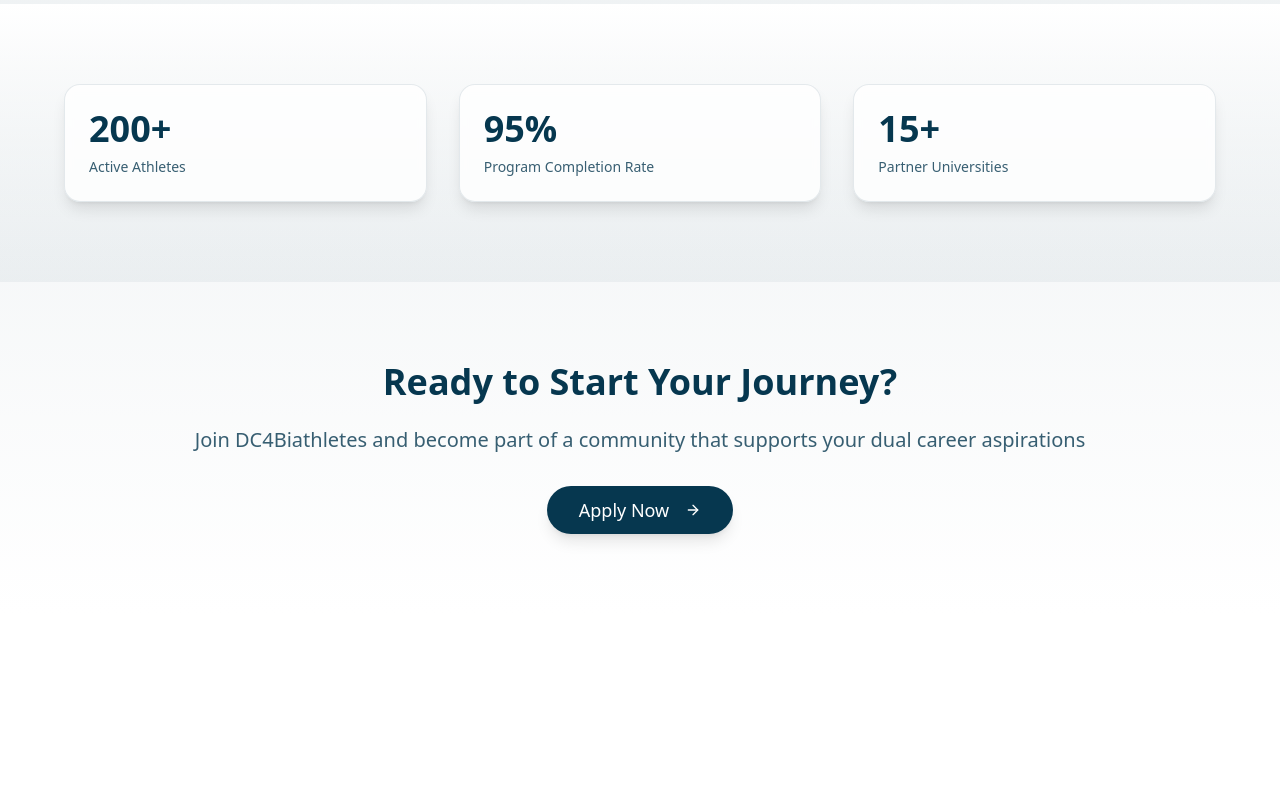
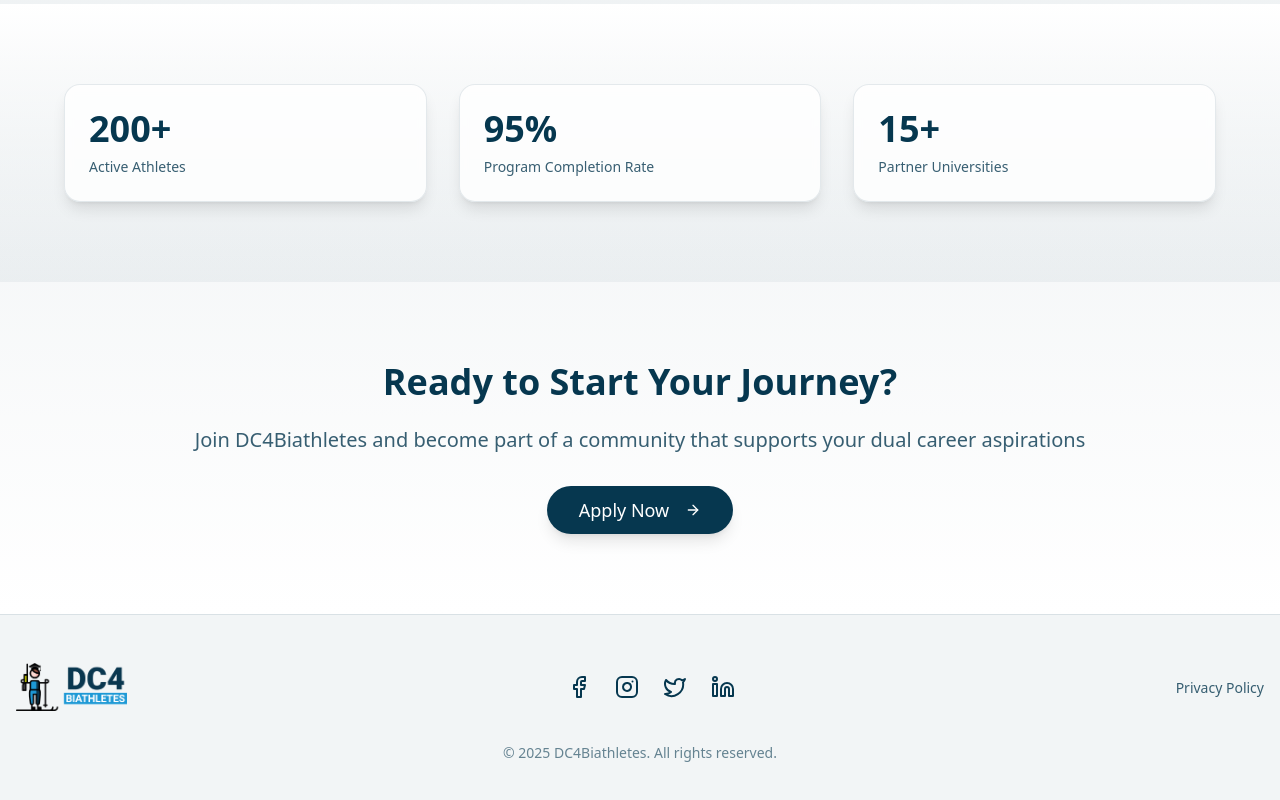
Before and after one commit to DCforBiathletes/dc4biathletes, a React (Vite) app: page / in a window 1280 px wide. Shown: the part 1362-2162 px from the top of the page. Before the commit the page ends 1976 px from the top, so only its background shows below. Built offline with nearby package versions, Linux system fonts and the light colour scheme.

Commit message:
Add footer with social media links
Added a footer component to the website.  The footer includes the website logo and links to social media accounts, as well as a link to the privacy policy.

```diff
--- a/src/App.tsx
+++ b/src/App.tsx
@@ -5,6 +5,7 @@ import { TooltipProvider } from "@/components/ui/tooltip";
 import { QueryClient, QueryClientProvider } from "@tanstack/react-query";
 import { BrowserRouter, Routes, Route } from "react-router-dom";
 import Navigation from "./components/Navigation";
+import Footer from "./components/Footer";
 import Index from "./pages/Index";
 import About from "./pages/About";
 import Research from "./pages/Research";
@@ -19,7 +20,9 @@ const App = () => (
       <Toaster />
       <Sonner />
       <BrowserRouter>
+        <div className="flex flex-col min-h-screen">
           <Navigation />
+          <main className="flex-grow">
             <Routes>
               <Route path="/" element={<Index />} />
               <Route path="/about" element={<About />} />
@@ -29,8 +32,12 @@ const App = () => (
               <Route path="/app" element={<NotFound />} />
               <Route path="/news" element={<NotFound />} />
               <Route path="/contact" element={<NotFound />} />
+              <Route path="/privacy-policy" element={<NotFound />} />
               <Route path="*" element={<NotFound />} />
             </Routes>
+          </main>
+          <Footer />
+        </div>
       </BrowserRouter>
     </TooltipProvider>
   </QueryClientProvider>
--- /dev/null
+++ b/src/components/Footer.tsx
@@ -0,0 +1,80 @@
+
+import { Facebook, Instagram, Twitter, Linkedin } from "lucide-react";
+import { Link } from "react-router-dom";
+
+const Footer = () => {
+  return (
+    <footer className="bg-primary/5 border-t border-primary/10">
+      <div className="max-w-7xl mx-auto px-4 py-12">
+        <div className="flex flex-col md:flex-row justify-between items-center space-y-6 md:space-y-0">
+          {/* Logo */}
+          <div className="flex items-center">
+            <Link to="/">
+              <img
+                src="/lovable-uploads/70b3aab8-8456-4835-a4f3-616cf7898fd3.png"
+                alt="DC4Biathletes Logo"
+                className="h-12 w-auto"
+              />
+            </Link>
+          </div>
+
+          {/* Social Media Links */}
+          <div className="flex space-x-6">
+            <a
+              href="https://facebook.com"
+              target="_blank"
+              rel="noopener noreferrer"
+              className="text-primary hover:text-primary/80 transition-colors"
+              aria-label="Facebook"
+            >
+              <Facebook className="w-6 h-6" />
+            </a>
+            <a
+              href="https://instagram.com"
+              target="_blank"
+              rel="noopener noreferrer"
+              className="text-primary hover:text-primary/80 transition-colors"
+              aria-label="Instagram"
+            >
+              <Instagram className="w-6 h-6" />
+            </a>
+            <a
+              href="https://twitter.com"
+              target="_blank"
+              rel="noopener noreferrer"
+              className="text-primary hover:text-primary/80 transition-colors"
+              aria-label="Twitter"
+            >
+              <Twitter className="w-6 h-6" />
+            </a>
+            <a
+              href="https://linkedin.com"
+              target="_blank"
+              rel="noopener noreferrer"
+              className="text-primary hover:text-primary/80 transition-colors"
+              aria-label="LinkedIn"
+            >
+              <Linkedin className="w-6 h-6" />
+            </a>
+          </div>
+
+          {/* Privacy Policy Link */}
+          <div>
+            <Link
+              to="/privacy-policy"
+              className="text-primary/80 hover:text-primary transition-colors text-sm"
+            >
+              Privacy Policy
+            </Link>
+          </div>
+        </div>
+
+        <div className="mt-8 text-center text-primary/60 text-sm">
+          © {new Date().getFullYear()} DC4Biathletes. All rights reserved.
+        </div>
+      </div>
+    </footer>
+  );
+};
+
+export default Footer;
```
Lines whose indentation alone changed are shown as unchanged.
